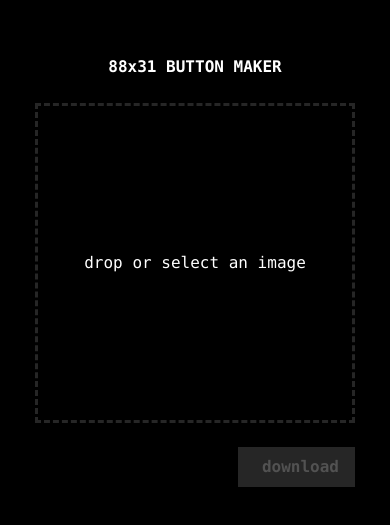
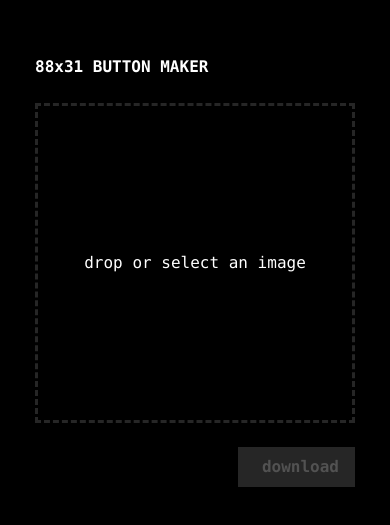
Before and after one commit to deltea/button-maker, a SvelteKit app: page / in a window 390 px wide. Shown: the part 151-676 px from the top of the page. Built offline with nearby package versions, Linux system fonts and the light colour scheme.

Commit message:
add more mobile support

```diff
--- a/src/routes/+page.svelte
+++ b/src/routes/+page.svelte
@@ -21,6 +21,10 @@
   let downloadURL: string | null = $state(null);
   let colorPicker = $state("#ffffff");
   let fileInput: HTMLInputElement;
+
+  function isMobile() {
+    return /Mobi|Android/i.test(navigator.userAgent);
+  }
 
   function onUpload(file: File) {
     cropPos = { x: 0, y: 0 };
@@ -141,8 +145,24 @@
   ondragover={e => e.preventDefault()}
   class="h-full p-8 flex justify-center items-center"
 >
-  <div class="flex flex-col gap-6 items-center sm:items-start">
-    <h1 class="font-bold">88x31 BUTTON MAKER</h1>
+  <div class="flex flex-col gap-6 items-start">
+    <div class="flex justify-between w-full">
+      <h1 class="font-bold">88x31 BUTTON MAKER</h1>
+
+      {#if image}
+        <button
+          onclick={() => {
+            image = null;
+            imgSrc = null;
+            downloadURL = null;
+          }}
+          class="flex gap-2 items-center text-neutral-400 font-bold cursor-pointer hover:text-white duration-100"
+        >
+          <iconify-icon icon="mingcute:repeat-fill" class="text-xl"></iconify-icon>
+          <span class="hidden sm:block">restart</span>
+        </button>
+      {/if}
+    </div>
 
     <div class="sm:w-[36rem] w-[20rem] relative">
       {#if image}
@@ -177,7 +197,7 @@
       <ColorPicker
         bind:hex={colorPicker}
         onInput={() => drawImage()}
-        label="border color"
+        label={isMobile() ? "border color" : ""}
         isDialog={true}
         --picker-height="200px"
         --picker-width="200px"
```
